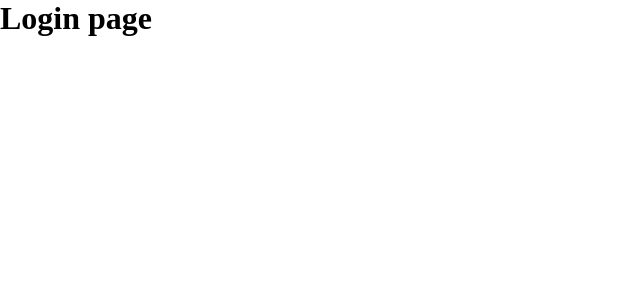
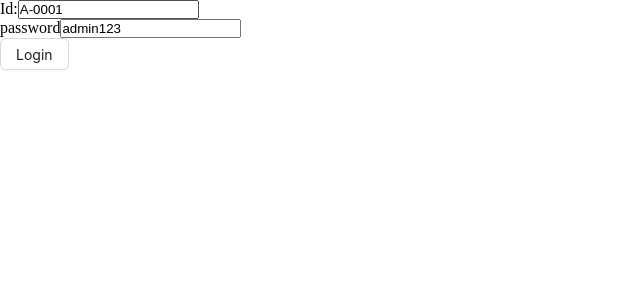
Before and after one commit to mehedihasan8/React-Redux-all-Project, a React (Vite) app in the folder phu-client/: page /login in a window 1280 px wide. Shown: the top 300 px of the page, without its empty margins (0-640 px from the left). Built offline with nearby package versions, Linux system fonts and the light colour scheme.

Commit message:
connect baseApi in backent

```diff
--- a/phu-client/src/pages/Login.tsx
+++ b/phu-client/src/pages/Login.tsx
@@ -1,8 +1,38 @@
+import { Button } from "antd";
+import { useForm } from "react-hook-form";
+import { useLoginMutation } from "../redux/features/auth/authApi";
+
 const Login = () => {
+  const { register, handleSubmit } = useForm({
+    defaultValues: {
+      id: "A-0001",
+      password: "admin123",
+    },
+  });
+
+  const [login, { data, isError }] = useLoginMutation();
+
+  console.log("data =>", data);
+  console.log("isError =>", isError);
+
+  const onSubmit = (data) => {
+    console.log(data);
+    login(data);
+  };
+
   return (
-    <div>
-      <h1>Login page</h1>
-    </div>
+    <form action="" onSubmit={handleSubmit(onSubmit)}>
+      <div>
+        <label htmlFor="id">Id:</label>
+        <input type="text" id="id" {...register("id")} />
+      </div>
+      <div>
+        <label htmlFor="id">password</label>
+        <input type="text" id="password" {...register("password")} />
+      </div>
+
+      <Button htmlType="submit">Login</Button>
+    </form>
   );
 };
 
--- a/phu-client/src/redux/api/baseApi.ts
+++ b/phu-client/src/redux/api/baseApi.ts
@@ -2,6 +2,9 @@
 
 export const baseApi = createApi({
   reducerPath: "baseApi",
-  baseQuery: fetchBaseQuery({ baseUrl: "http://localhost:5000/api/vi" }),
+  baseQuery: fetchBaseQuery({
+    baseUrl: "http://localhost:5000/api/v1",
+    credentials: "include",
+  }),
   endpoints: () => ({}),
 });
--- a/phu-client/src/redux/store.ts
+++ b/phu-client/src/redux/store.ts
@@ -1,10 +1,14 @@
 import { configureStore } from "@reduxjs/toolkit";
 import authReducer from "./features/auth/authSlice";
+import { baseApi } from "./api/baseApi";
 
 export const store = configureStore({
   reducer: {
+    [baseApi.reducerPath]: baseApi.reducer,
     auth: authReducer,
   },
+  middleware: (getDefaultMIddlerware) =>
+    getDefaultMIddlerware().concat(baseApi.middleware),
 });
 
 export type RootState = ReturnType<typeof store.getState>;
```
